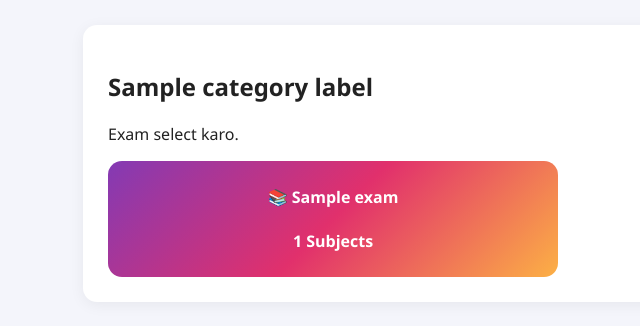
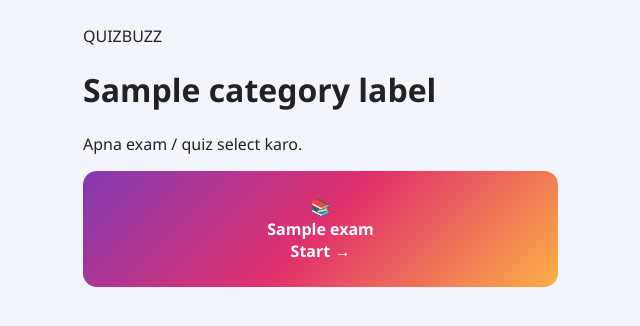
Before and after one commit to princekumar3232/Quizbuzz, a Flask app: template templates/exams.html in a window 1280 px wide. Shown: the part 54-380 px from the top of the page, without its empty margins (73-713 px from the left). Run offline with Flask 3, Linux system fonts and the light colour scheme; the template is opened without the code that fills it: most values are stand-ins (such as "Sample title", 1, 10 or a date in 2020).

Commit message:
Update exams.html

```diff
--- a/templates/exams.html
+++ b/templates/exams.html
@@ -1,24 +1,44 @@
 {% extends "base.html" %}
 
+
 {% block title %}
+
 {{ category_label }}
+
 {% endblock %}
+
 
 {% block content %}
 
-<div class="card">
 
-    <h2>{{ category_label }}</h2>
+<div class="page-header">
 
-    <p>
-        Exam select karo.
+    <div>
+
+        <p class="eyebrow">
+            QUIZBUZZ
         </p>
+
+        <h1>
+            {{ category_label }}
+        </h1>
+
+        <p class="subtitle">
+            Apna exam / quiz select karo.
+        </p>
+
+    </div>
+
+</div>
+
 
 {% if exams %}
 
 <div class="exam-grid">
 
-        {% for exam_name, subjects in exams.items() %}
+
+    {% for exam_name, exam_data in exams.items() %}
+
 
     <a
         class="exam-card"
@@ -29,26 +49,50 @@
         ) }}"
     >
 
-            📚 {{ exam_name }}
+        <div class="exam-icon">
+            📚
+        </div>
 
-            <br><br>
 
-            {{ subjects|length }} Subjects
+        <div class="exam-title">
+
+            {{ exam_name }}
+
+        </div>
+
+
+        <div class="exam-arrow">
+
+            Start →
+
+        </div>
 
     </a>
 
+
     {% endfor %}
+
 
 </div>
 
+
 {% else %}
 
+
+<div class="empty-card">
+
+    <h3>
+        No exams available
+    </h3>
+
     <p>
-            Abhi exams available nahi hain.
+        Is category mein abhi exam available nahi hai.
     </p>
+
+</div>
+
 
 {% endif %}
 
-</div>
 
 {% endblock %}
```
Lines whose indentation alone changed are shown as unchanged.
